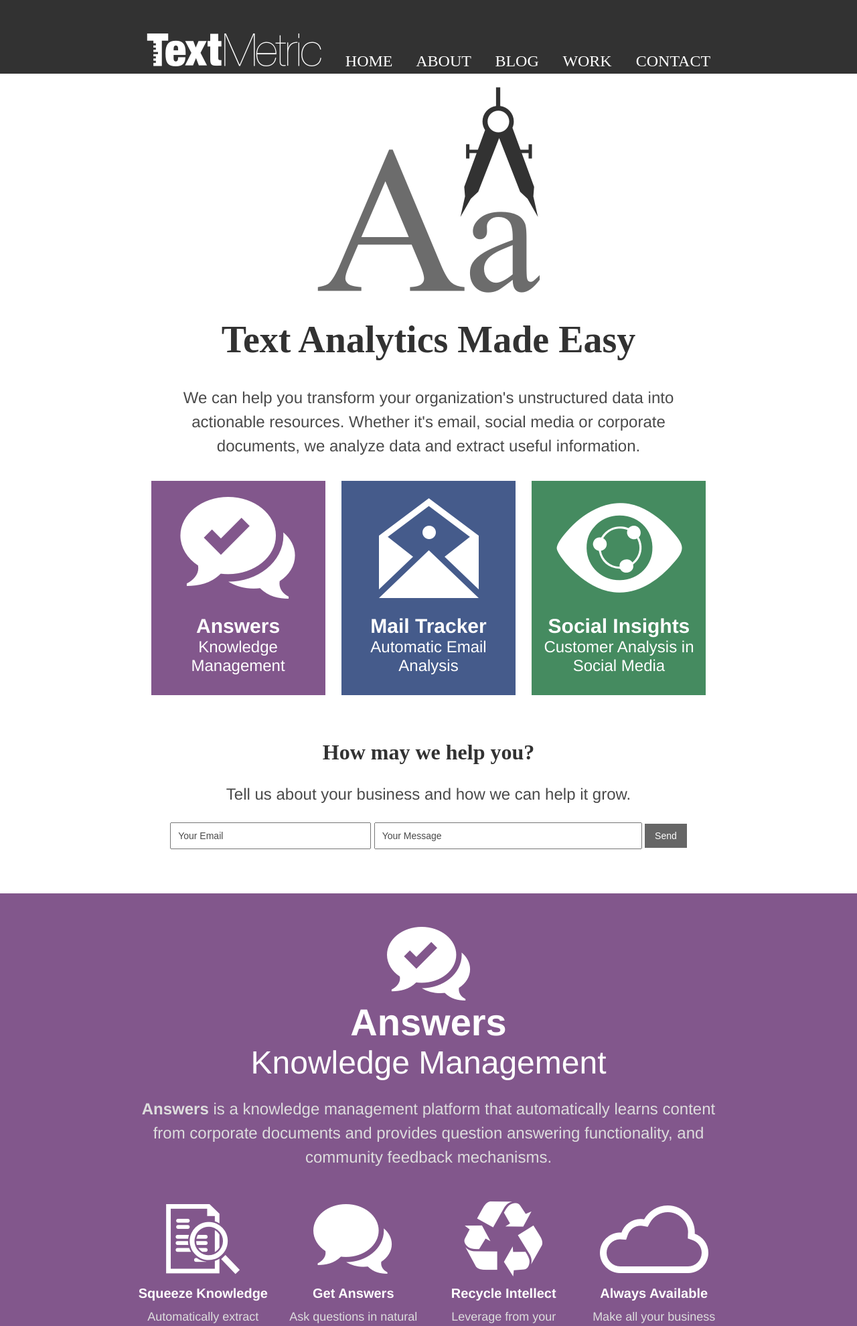
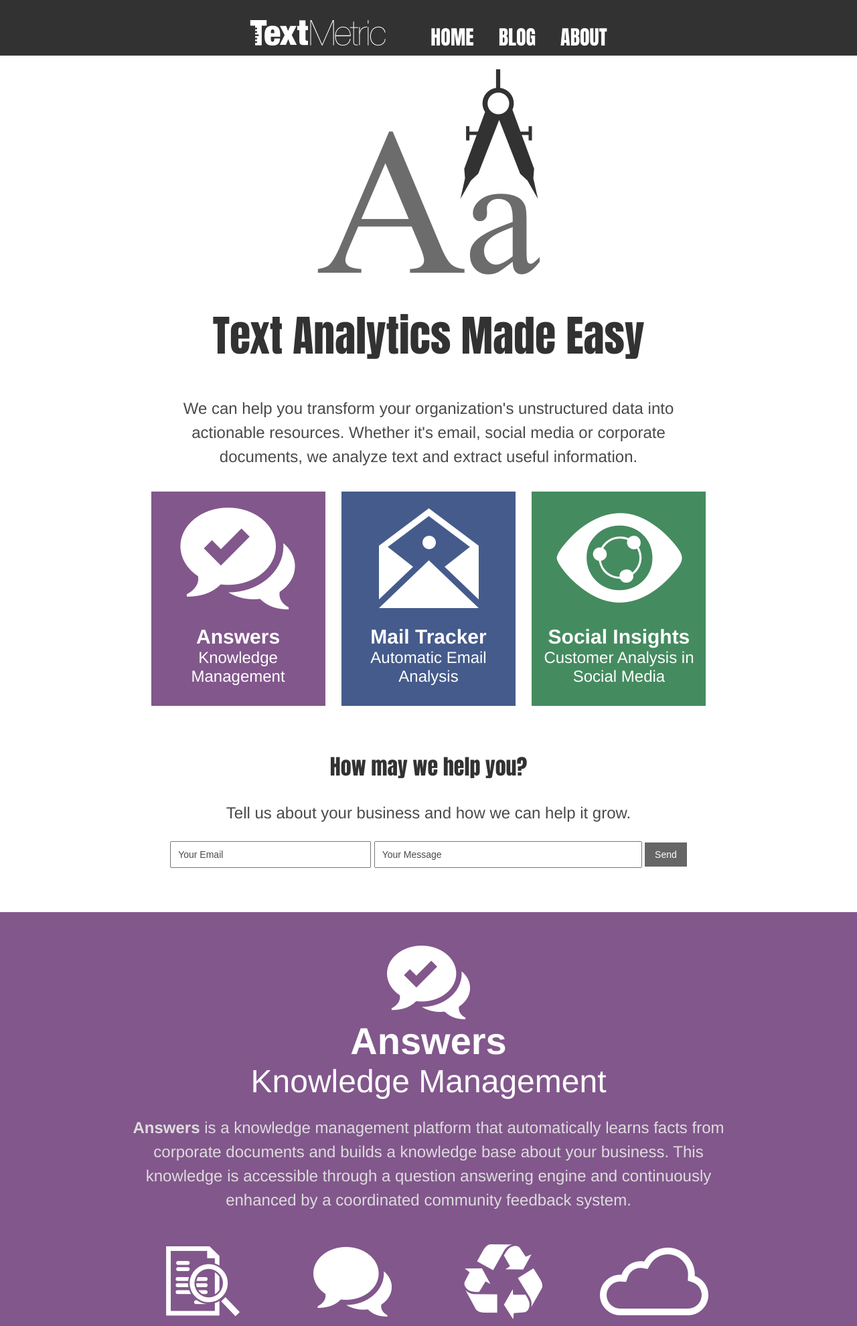
Before and after one commit to textmetric/textmetric.github.io, a PHP site: page / in a window 1280 px wide. Shown: the top 1980 px of the page at 67% size. Run offline with PHP 8.4, Linux system fonts and the light colour scheme.

Commit message:
Changed some descriptions and layout

```diff
--- a/index.html
+++ b/index.html
@@ -7,18 +7,17 @@
 
 <div class="navbar">
 	<a href="#"><img src="img/tm-logo-small.png"></a>
-	<a href="#">Home</a>
-	<a href="#">About</a>
+	<a href="#home">Home</a>
 	<a href="#">Blog</a>
-	<a href="#">Work</a>
-	<a href="#">Contact</a>
+	<a href="#about">About</a>
 </div>
 
 <div class="main">
 
 <img src="img/banner.png">
+<a id="home"/>
 <h1>Text Analytics Made Easy</h1>
-<p>We can help you transform your organization's unstructured data into actionable resources. Whether it's email, social media or corporate documents, we analyze data and extract useful information.</p>
+<p>We can help you transform your organization's unstructured data into actionable resources. Whether it's email, social media or corporate documents, we analyze text and extract useful information.</p>
 
 
 <a href="#products-answers">
@@ -60,7 +59,7 @@
 	<img src="img/icon-answers-color.png">
 	<h1>Answers</h1>
 	<h2>Knowledge Management</h2>
-	<p><strong>Answers</strong> is a knowledge management platform that automatically learns content from corporate documents and provides question answering functionality, and community feedback mechanisms.</p>
+	<p><strong>Answers</strong> is a knowledge management platform that automatically learns facts from corporate documents and builds a knowledge base about your business. This knowledge is accessible through a question answering engine and continuously enhanced by a coordinated community feedback system.</p>
 	<div class="feature">
 		<div class="featimgwrapper"><img src="img/icon-qa-extract.png"></div>
 		<h3>Squeeze Knowledge</h3>
@@ -69,12 +68,12 @@
 	<div class="feature">
 		<div class="featimgwrapper"><img src="img/icon-qa-answers.png"></div>
 		<h3>Get Answers</h3>
-		<h4>Ask questions in natural language and get automatic answers</h4>
+		<h4>Ask questions in natural language and get instant answers</h4>
 	</div>
 	<div class="feature">
 		<div class="featimgwrapper"><img src="img/icon-qa-recycle.png"></div>
 		<h3>Recycle Intellect</h3>
-		<h4>Leverage from your experts' knowledge to improve the answers</h4>
+		<h4>Leverage from your experts' knowledge to enhance the knowledge</h4>
 	</div>
 	<div class="feature">
 		<div class="featimgwrapper"><img src="img/icon-qa-cloud.png"></div>
@@ -89,11 +88,11 @@
 	<img src="img/icon-mail-tracker-color.png">
 	<h1>Mail Tracker</h1>
 	<h2>Automatic Email Analysis</h2>
-	<p><strong>Mail Tracker</strong> is an email processing platform that automatically reports the performance of your organization's agents, alerts of problematic situations with clients and detects opportunities to make new businesses.</p>
+	<p><strong>Mail Tracker</strong> is an email processing platform that automatically measures key performance indicators, alerts of problematic situations with clients, and detects opportunities to make new businesses.</p>
 	<div class="feature">
 		<div class="featimgwrapper"><img src="img/icon-mail-plane.png"></div>
 		<h3>Take Control</h3>
-		<h4>Know exactly where that missing message went and reply timely</h4>
+		<h4>Know exactly where that missing message went and reply on time</h4>
 	</div>
 	<div class="feature">
 		<div class="featimgwrapper"><img src="img/icon-mail-heart.png"></div>
@@ -103,7 +102,7 @@
 	<div class="feature">
 		<div class="featimgwrapper"><img src="img/icon-mail-chart.png"></div>
 		<h3>Visualize</h3>
-		<h4>Interact with real-time performance reports about your agents</h4>
+		<h4>Interact with real-time performance reports about your business</h4>
 	</div>
 	<div class="feature">
 		<div class="featimgwrapper"><img src="img/icon-mail-bell.png"></div>
@@ -136,7 +135,7 @@
 	<div class="feature">
 		<div class="featimgwrapper"><img src="img/icon-social-network.png"></div>
 		<h3>Cross Platform</h3>
-		<h4>Find your clients in most popular social networks, Facebook and Twitter</h4>
+		<h4>Listen to your clients in most popular social networks</h4>
 	</div>
 </div>
 
@@ -163,13 +162,14 @@
 	</table>
 </div>
 
+<a id="about"/>
 <div class="about">
 	<img src="img/info-i.png">
 	<h2>About Us</h2>
 	<p>We are a motivated group of people always searching for innovative solutions to challenging problems.</p>
 	<p>We are part of the Grupo Orand family</p>
 	<a href="http://www.orand.cl" target="_blank"><img src="img/logo-orand-group.png"></a>
-	<p>And again, feel free to contact us</p>
+	<p>Feel free to contact us</p>
 	<div class="contact">
 		<form action="#">
 			<input type="email" value="Your Email" onfocus="if (this.value=='Your Email') this.value='';" onfocusout="if (this.value=='') this.value='Your Email';"/>
--- a/style.css
+++ b/style.css
@@ -9,15 +9,19 @@ a {
 }
 
 .navbar{
-	font-family: 'HelveticaNeue-CondensedBold', 'Helvetica Neue CondensedBold';
+	font-family: 'HelveticaNeue-CondensedBold', 'Helvetica Neue CondensedBold', 'Impact';
 	background-color: #323232;
 	color: white;
-	padding-top: 50px;
+	padding-top: 30px;
 	padding-bottom: 5px;
 	text-align: center;
-	font-size: 24;
+	font-size: 30;
 	text-transform:uppercase;
 	word-spacing:30px;
+}
+
+.navbar img{
+	padding-right:30px;
 }
 
 .navbar a{
@@ -30,15 +34,15 @@ a {
 }
 
 .main h1{
-	font-size:56;
-	font-family: 'HelveticaNeue-CondensedBold', 'Helvetica Neue CondensedBold';
+	font-size:64;
+	font-family: 'HelveticaNeue-CondensedBold', 'Helvetica Neue CondensedBold', 'Impact';
 	text-align:center;
 	color: #323232;
 }
 
 .main h2{
 	font-size:32;
-	font-family: 'HelveticaNeue-CondensedBold', 'Helvetica Neue CondensedBold';
+	font-family: 'HelveticaNeue-CondensedBold', 'Helvetica Neue CondensedBold', 'Impact';
 	text-align:center;
 	color: #323232;
 }
```
Also changed, not shown: img/tm-logo-small.png.
